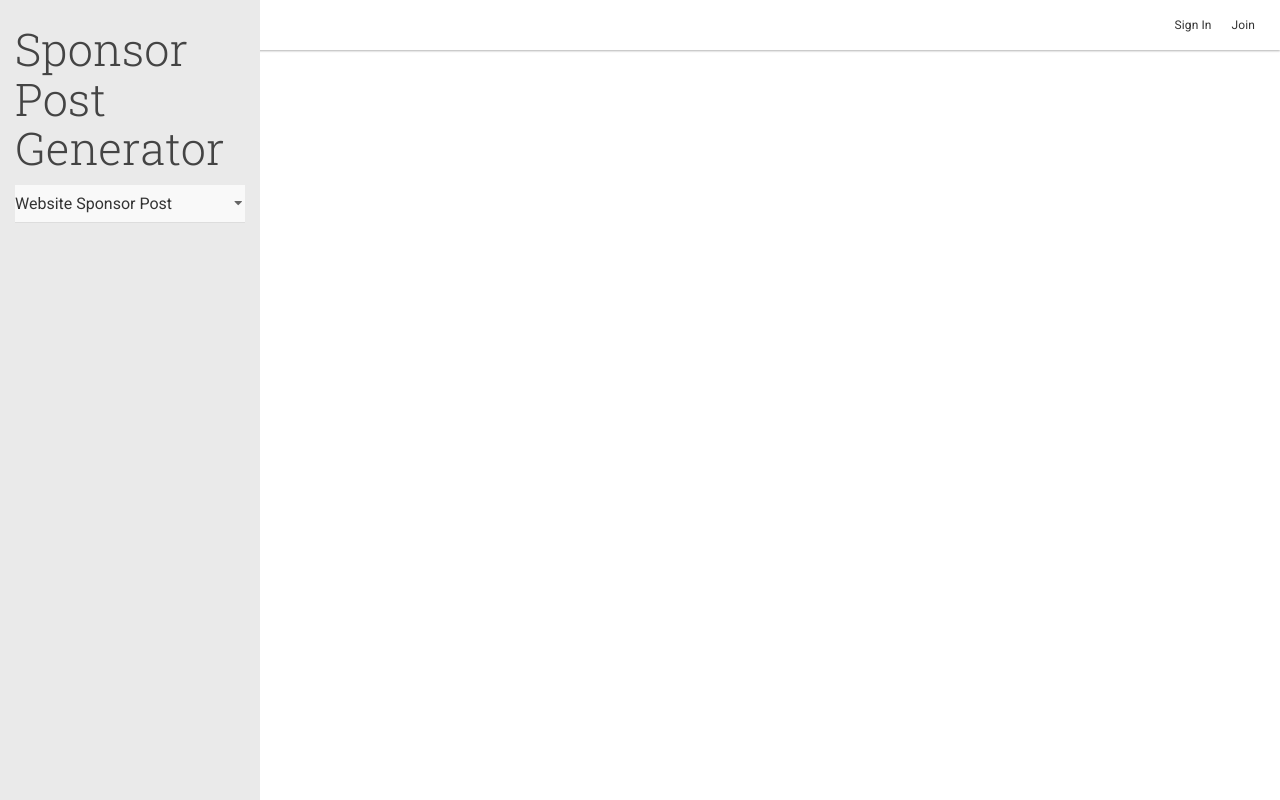
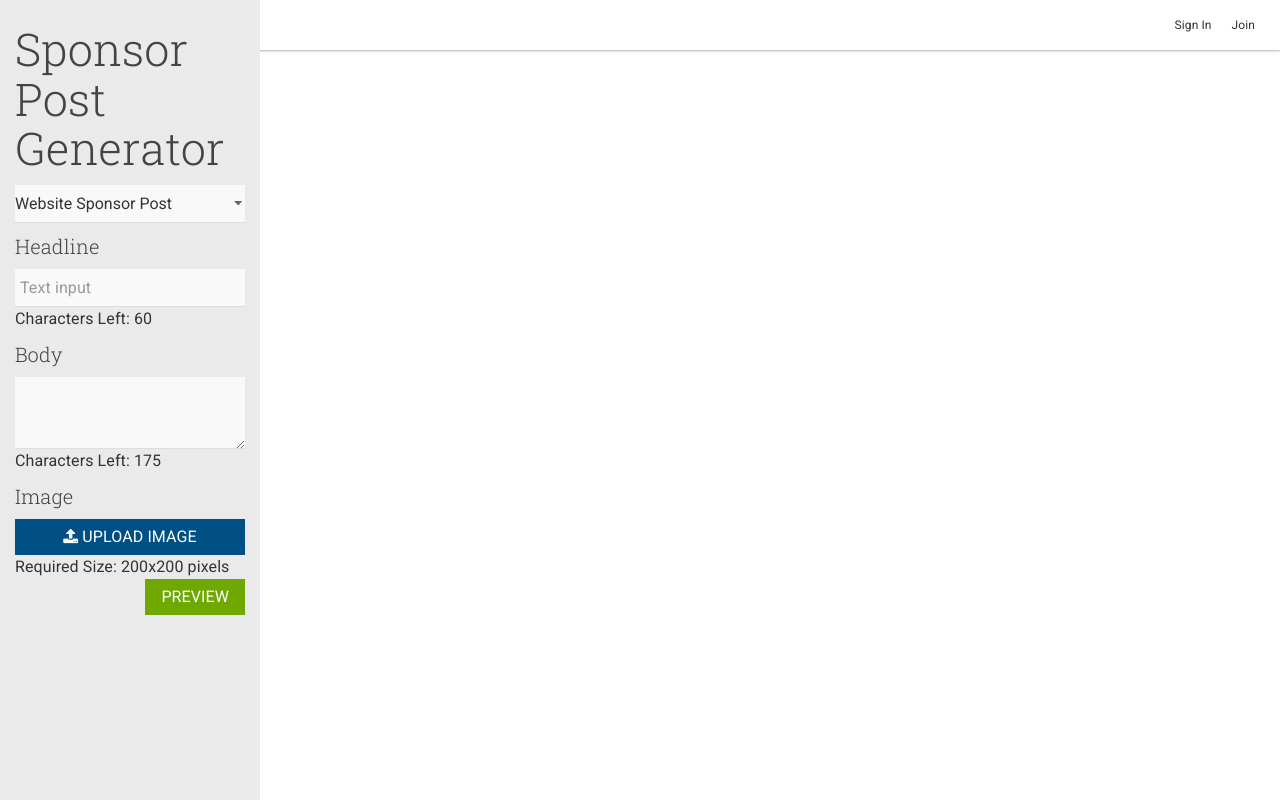
Before and after one commit to dannyseo517/PostGenerator, a React app: page / in a window 1280 px wide. Built offline with nearby package versions, Linux system fonts and the light colour scheme; grey boxes are pictures that could not be loaded.

Commit message:
fixed some component issues

```diff
--- a/package.json
+++ b/package.json
@@ -16,6 +16,8 @@
     "babel-preset-react": "^6.23.0",
     "react": "^15.4.2",
     "react-dom": "^15.4.2",
+    "react-redux": "^5.0.3",
+    "redux": "^3.6.0",
     "webpack": "^2.2.1"
   },
   "devDependencies": {
--- a/src/components/LeftPanel.js
+++ b/src/components/LeftPanel.js
@@ -3,12 +3,23 @@ import PostSelector from './PostSelector'
 require( '../../public/assets/css/leftpanel.css');
 
 class LeftPanel extends Component{
+    constructor(props){
+        super(props);
+        this.state = {posttext: ''};
+
+        this.handleChange = this.handleChange.bind(this);
+    }
+    handleChange(event)
+    {
+        this.setState({value: event.target.posttext});
+        alert("The Child text is: " + this.event.target.posttext);
+    }
     render(){
         return(
             <div className="">
                 <div className="leftpanel-container">
                     <h2>Sponsor Post Generator</h2>
-                    <PostSelector/>
+                    <PostSelector onChange={this.handleChange} postext={this.state.posttext}/>
                 </div>
             </div>
         )
--- a/src/components/PostSelector.js
+++ b/src/components/PostSelector.js
@@ -1,15 +1,47 @@
 import React, {Component} from 'react';
+import SponsorPost from './SponsorPost';
+
+
 
 class PostSelector extends Component{
+    constructor(props){
+        super(props);
+        this.state = {
+            headline: '',
+            value: '',
+            body: ''
+        };
+
+        this.handleChange = this.handleChange.bind(this);
+
+    }
+
+
+    handleChange(event){
+        this.setState({value: event.target.value});
+
+        if(event.target.value == "WebsiteSponsorPost"){
+            this.state.content = "";
+        }
+        if(event.target.value == "DigestSponsorPost" || event.target.value == "HeroPlacement"){
+            this.state.content = "";
+        }
+    }
+
+
+
     render(){
+
         return(
             <div className="post-option">
-                <select className="form-control">
-                    <option>Website Sponsor Post</option>
-                    <option>Digest Sponsor Post</option>
-                    <option>Hero Placement</option>
+                <select className="form-control" onChange={this.handleChange} value={this.state.value}>
+                    <option value="WebsiteSponsorPost">Website Sponsor Post</option>
+                    <option value="DigestSponsorPost">Digest Sponsor Post</option>
+                    <option value="HeroPlacement">Hero Placement</option>
                 </select>
+                <SponsorPost />
             </div>
+
         );
     }
 }
--- /dev/null
+++ b/src/components/SponsorPost.js
@@ -0,0 +1,50 @@
+import React, {Component} from 'react'
+
+class SponsorPost extends Component{
+    constructor(props){
+        super(props);
+        this.state = {
+            headline: '',
+            body: '',
+            image: '',
+        }
+        this.handleHeadLineChange = this.handleHeadLineChange.bind(this);
+        this.handleBodyChange = this.handleBodyChange.bind(this);
+        this.handleSubmit = this.handleSubmit.bind(this);
+    }
+
+    handleHeadLineChange(event){
+        this.setState({headline: event.target.value})
+    }
+    handleBodyChange(event){
+        this.setState({body: event.target.value})
+    }
+    handleSubmit(event){
+        alert("hello world: " + this.state.body + this.state.headline);
+        store.dispatch(action);
+    }
+    render(){
+        return(
+            <div className="kesselWebSP">
+                <h5>Headline</h5>
+                <input type="text" className="form-control" placeholder="Text input" value={this.state.headline} onChange={this.handleHeadLineChange}/>
+                <span className="input-note">Characters Left: 60</span>
+
+                <h5>Body</h5>
+                <textarea className="form-control" rows="3" value={this.state.body} onChange={this.handleBodyChange}></textarea>
+                <span className="input-note">Characters Left: 175</span>
+	            <div className="clearfix"></div>
+                <h5>Image</h5>
+                <a href="#" className="btn btn-primary btn-block">
+                <i className="fa fa-upload"></i> Upload Image
+                </a>
+                <span className="input-note">Required Size: 200x200 pixels</span>
+                <button onClick={this.handleSubmit} className="btn btn-success pull-right" >
+                    Preview
+                </button>
+            </div>
+        );
+    }
+}
+
+export default SponsorPost
--- a/src/components/Main.js
+++ b/src/components/index.js
@@ -3,7 +3,7 @@ import React, {Component} from 'react'
 import Header from './Header';
 import LeftPanel from './LeftPanel';
 
-class Main extends Component{
+class Index extends Component{
     render(){
         return(
             <div className="root">
@@ -14,4 +14,4 @@ class Main extends Component{
     }
 }
 
-export default Main;
+export default Index;
--- a/src/index.jsx
+++ b/src/index.jsx
@@ -1,8 +1,15 @@
 import React from 'react';
 import ReactDOM from 'react-dom';
-import Main from './components/Main';
+import Index from './components/index';
+import { createStore } from 'redux'
+import { mainPanelApp } from './reducers'
+import { Provider } from 'react-redux'
+
+let store = createStore((mainPanelApp)=>{})
 
 ReactDOM.render(
-  <Main />,
+  <Provider store={store}>
+    <Index />
+  </Provider>,
   document.getElementById('root')
 );
--- /dev/null
+++ b/src/reducers/index.js
@@ -0,0 +1,8 @@
+import { combineReducers } from 'redux'
+import mainpanel from './mainpanel'
+
+const mainPanelC = combineReducers({
+    mainpanel
+})
+
+export default mainPanelC
--- /dev/null
+++ b/src/reducers/mainpanel.js
@@ -0,0 +1,13 @@
+const prev = (state = {}, action) => {
+    switch(action.type){
+        case 'ADD_HEADLINE':
+            return {
+                headline: action.headline,
+                text: action.text,
+            }
+        default:
+            return state
+    }
+}
+
+export default prev
```
Also changed, not shown: src/actions/index.js (added, +8 -0 lines), src/components/MainPanel.js (added).
